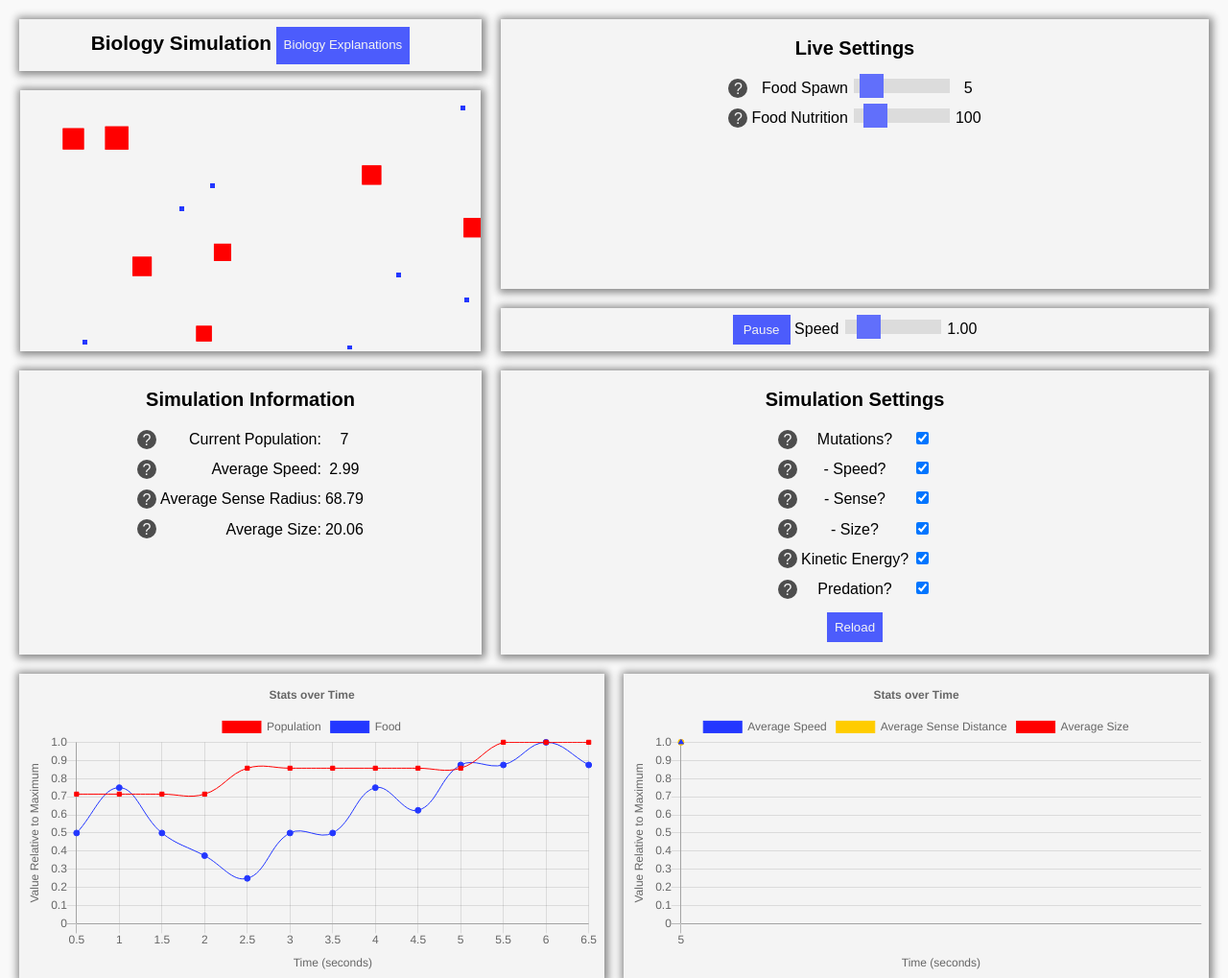
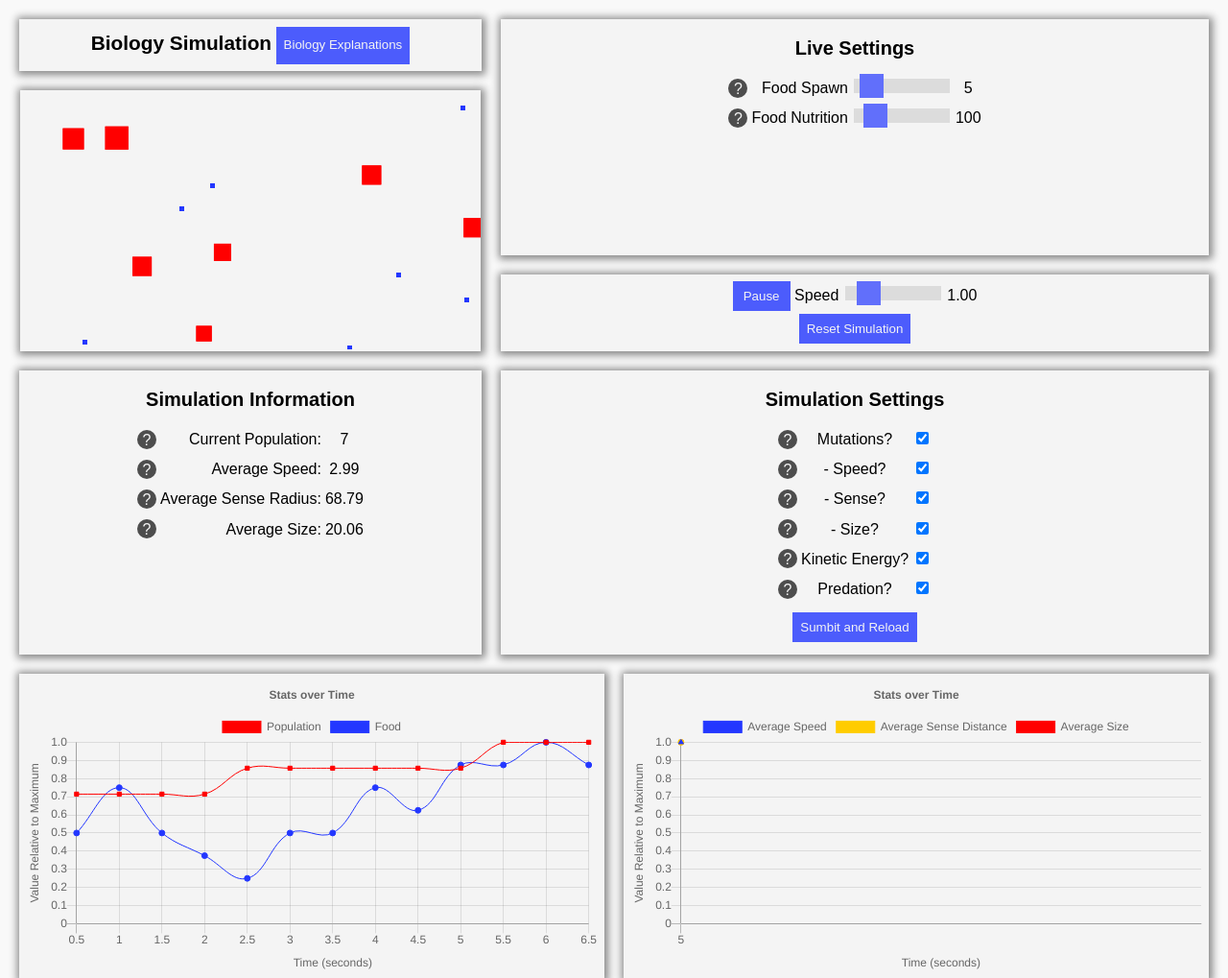
Before and after one commit to GarethHarcombe/bioSimulation, a PHP site: page / in a window 1280 px wide. Shown: the top 1019 px of the page at 96% size. Run offline with PHP 8.4, Linux system fonts and the light colour scheme; some libraries are stand-ins or nearby versions.

Commit message:
Added a reset button which completely resets the simulation. Updated form button text

```diff
--- a/index.php
+++ b/index.php
@@ -28,6 +28,7 @@
 					Speed
 					<input type="range" min="4" max="100" value="20" class="slider" id="sim_speed_slider">
 					<span id="sim_speed_value"></span>
+					<div id="restart_button"><a href="index.php" onclick="return confirm('This will reset the simulation. Are you sure you want to reload with the basic starting settings?')">Reset Simulation</a></div>
 				</div>
 
 				<div class="slide_container item">
@@ -155,7 +156,7 @@
 					<input type="hidden" name="speed" id="speed_hidden" value="20"/>
 					<input type="hidden" name="spawn" id="spawn_hidden" value="10"/>
 					<input type="hidden" name="nutrition" id="nutrition_hidden" value="100"/>
-					<input type="submit" value="Reload" onclick="return confirm('This will restart the simulation. Are you sure you want to reload with the updated settings?')">
+					<input type="submit" value="Sumbit and Reload" onclick="return confirm('This will restart the simulation. Are you sure you want to reload with the updated settings?')">
 				</form>
 			</div>
 
--- a/style.css
+++ b/style.css
@@ -108,9 +108,13 @@ input[type=submit]:hover, button:hover, a:hover {
     opacity: 1;
 }
 
-#pause_play_button {
+#pause_play_button{
     -webkit-appearance: none;
     width: 60px;
+}
+
+#restart_button {
+    margin: 0.25rem auto;
 }
 
 .top_container {
```
